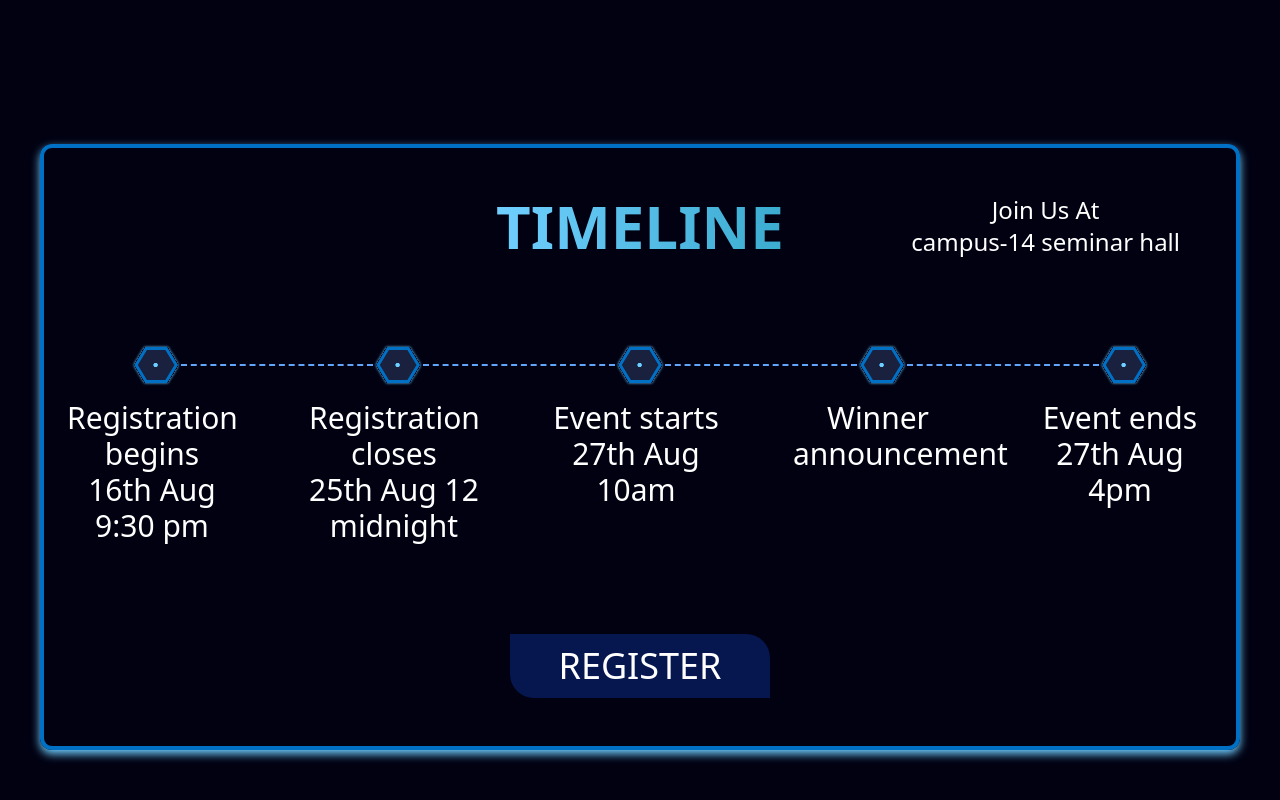
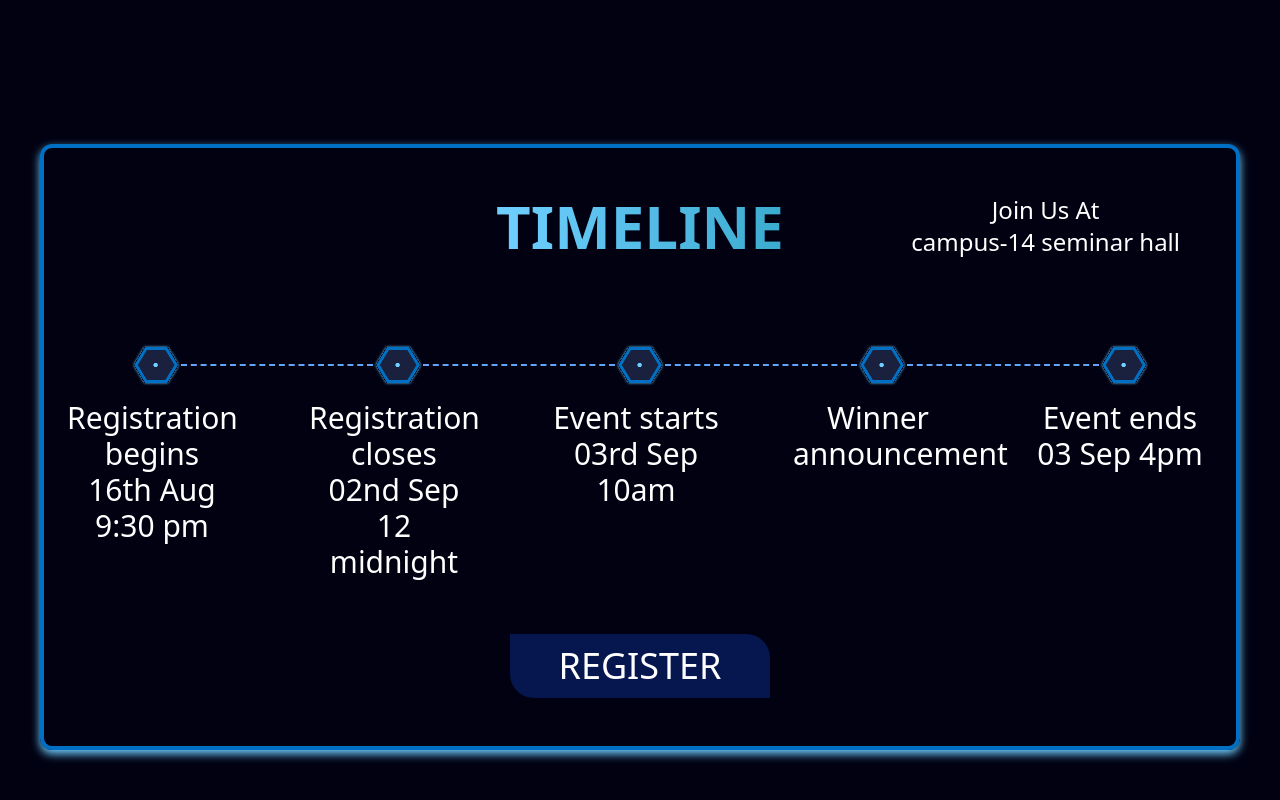
Before and after one commit to manishmh/stark-expo-event, a Next.js app: page / in a window 1280 px wide. Shown: the part 1465-2265 px from the top of the page. Built offline with nearby package versions, Linux system fonts and the light colour scheme.

Commit message:
date changed for event

```diff
--- a/src/components/Timeline.tsx
+++ b/src/components/Timeline.tsx
@@ -13,14 +13,14 @@ const Timeline = () => {
         <div className="flex flex-col md:flex-row items-center">
           <div className="relative">
             <Hepta />
-            <h1 className="absolute -top-4 md:top-10 ml-12 md:ml-0 md:-left-16 w-[170px] mt-4 text-white mb-4 md:mb-0 md:text-xl lg:text-3xl mx-1 text-center md:text-center">Registration closes<br/>25th Aug 12 midnight </h1>
+            <h1 className="absolute -top-4 md:top-10 ml-12 md:ml-0 md:-left-16 w-[170px] mt-4 text-white mb-4 md:mb-0 md:text-xl lg:text-3xl mx-1 text-center md:text-center">Registration closes<br/>02nd Sep 12 midnight </h1>
           </div>
           <span className="border-l-2 md:border-b-2 w-1 h-16 md:h-auto md:w-[12vw] lg:w-[13vw] xl:w-[15vw] border-dashed border-blue-400"></span>
         </div>
         <div className="flex flex-col md:flex-row items-center">
           <div className="relative">
             <Hepta />
-            <h1 className="absolute -top-4 md:top-10 ml-12 md:ml-0 md:-left-16 w-[170px] mt-4 text-white mb-4 md:mb-0 md:text-xl lg:text-3xl mx-1 text-center md:text-center"> Event starts<br/>27th Aug 10am</h1>
+            <h1 className="absolute -top-4 md:top-10 ml-12 md:ml-0 md:-left-16 w-[170px] mt-4 text-white mb-4 md:mb-0 md:text-xl lg:text-3xl mx-1 text-center md:text-center"> Event starts<br/>03rd Sep 10am</h1>
           </div>
           <span className="border-l-2 md:border-b-2 w-1 h-16 md:h-auto md:w-[12vw] lg:w-[13vw] xl:w-[15vw] border-dashed border-blue-400"></span>
         </div>
@@ -34,7 +34,7 @@ const Timeline = () => {
         <div className="flex flex-col md:flex-row items-center">
           <div className="relative">
             <Hepta />
-            <h1 className="absolute -top-4 md:top-10 ml-12 md:ml-0 md:-left-16 w-[170px] mt-4 text-white mb-4 md:mb-0 md:text-xl lg:text-3xl mx-1 text-center md:text-center">Event ends<br/>27th Aug 4pm</h1>
+            <h1 className="absolute -top-4 md:top-10 ml-12 md:ml-0 md:-left-16 w-[170px] mt-4 text-white mb-4 md:mb-0 md:text-xl lg:text-3xl mx-1 text-center md:text-center">Event ends<br/>03 Sep 4pm</h1>
           </div>
           <span className="hidden border-l-2 md:border-b-2 w-1 h-16 md:h-auto md:w-0 lg:w-[13vw] xl:w-[15vw] border-dashed border-blue-400"></span>
         </div>
```
